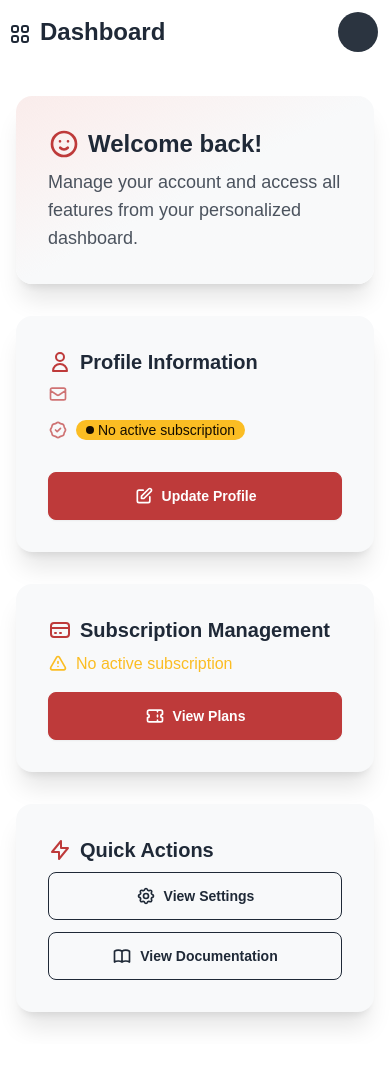
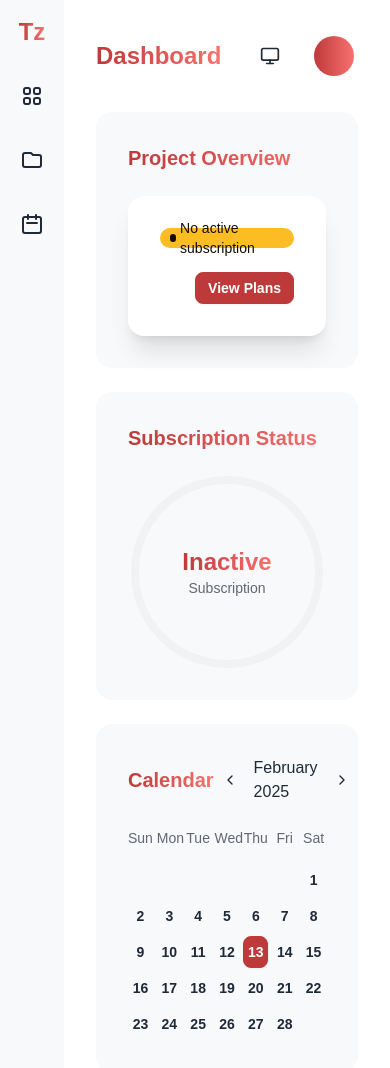
Before and after one commit to parcho07082002/NextJS-Supabase-Stripe-SaaS-Boileplate, a Next.js app: page /dashboard in a window 390 px wide. Shown: the top 1068 px of the page. Before the commit the page ends 1044 px from the top, so only its background shows below. Built offline with nearby package versions, Linux system fonts and the light colour scheme; no server answers.

Commit message:
Refactor dashboard with improved layout, sidebar, and responsive design

```diff
--- a/app/api/stripe/portal/route.ts
+++ b/app/api/stripe/portal/route.ts
@@ -2,7 +2,7 @@ import { NextResponse } from 'next/server';
 import { createCustomerPortalSession } from '@/utils/stripe';
 import { supabase } from '@/utils/supabase';
 
-export async function POST(req: Request) {
+export async function POST() {
   try {
     // Get user session
     const {
--- /dev/null
+++ b/app/components/Calendar.tsx
@@ -0,0 +1,103 @@
+'use client';
+
+import { useState } from 'react';
+import { ChevronLeft, ChevronRight } from 'lucide-react';
+
+export default function Calendar() {
+  const [currentDate, setCurrentDate] = useState(new Date());
+
+  const daysInMonth = new Date(
+    currentDate.getFullYear(),
+    currentDate.getMonth() + 1,
+    0
+  ).getDate();
+
+  const firstDayOfMonth = new Date(
+    currentDate.getFullYear(),
+    currentDate.getMonth(),
+    1
+  ).getDay();
+
+  const monthNames = [
+    'January', 'February', 'March', 'April', 'May', 'June',
+    'July', 'August', 'September', 'October', 'November', 'December'
+  ];
+
+  const days = ['Sun', 'Mon', 'Tue', 'Wed', 'Thu', 'Fri', 'Sat'];
+
+  const previousMonth = () => {
+    setCurrentDate(new Date(currentDate.getFullYear(), currentDate.getMonth() - 1));
+  };
+
+  const nextMonth = () => {
+    setCurrentDate(new Date(currentDate.getFullYear(), currentDate.getMonth() + 1));
+  };
+
+  const isToday = (day: number) => {
+    const today = new Date();
+    return (
+      day === today.getDate() &&
+      currentDate.getMonth() === today.getMonth() &&
+      currentDate.getFullYear() === today.getFullYear()
+    );
+  };
+
+  return (
+    <div className="card bg-base-200">
+      <div className="card-body">
+        <div className="flex items-center justify-between mb-4">
+          <h2 className="card-title bg-gradient-to-r from-primary to-secondary bg-clip-text text-transparent">
+            Calendar
+          </h2>
+          <div className="flex items-center gap-2">
+            <button
+              onClick={previousMonth}
+              className="btn btn-ghost btn-sm btn-square text-base-content"
+            >
+              <ChevronLeft className="h-4 w-4" />
+            </button>
+            <span className="text-base-content font-medium">
+              {monthNames[currentDate.getMonth()]} {currentDate.getFullYear()}
+            </span>
+            <button
+              onClick={nextMonth}
+              className="btn btn-ghost btn-sm btn-square text-base-content"
+            >
+              <ChevronRight className="h-4 w-4" />
+            </button>
+          </div>
+        </div>
+
+        <div className="grid grid-cols-7 gap-1 text-center text-sm mb-2 text-base-content/70">
+          {days.map((day) => (
+            <div key={day}>{day}</div>
+          ))}
+        </div>
+
+        <div className="grid grid-cols-7 gap-1">
+          {Array.from({ length: firstDayOfMonth }).map((_, index) => (
+            <button key={`empty-${index}`} className="btn btn-ghost btn-sm p-1 h-8 min-h-0 text-base-content/20 cursor-default">
+              {" "}
+            </button>
+          ))}
+
+          {Array.from({ length: daysInMonth }).map((_, index) => {
+            const day = index + 1;
+            return (
+              <button
+                key={day}
+                className={`btn btn-sm p-1 h-8 min-h-0 ${
+                  isToday(day)
+                    ? 'btn-primary text-primary-content'
+                    : 'btn-ghost text-base-content hover:bg-base-300'
+                }`}
+              >
+                {day}
+              </button>
+            );
+          })}
+        </div>
+      </div>
+    </div>
+  );
+}
--- a/app/components/ThemeSwitcher.tsx
+++ b/app/components/ThemeSwitcher.tsx
@@ -43,7 +43,7 @@ export default function ThemeSwitcher() {
 
   return (
     <div className="dropdown dropdown-end">
-      <div tabIndex={0} role="button" className="btn btn-ghost btn-circle">
+      <div tabIndex={0} role="button" className="btn btn-ghost btn-circle text-base-content hover:bg-base-200">
         {theme === 'dark' ? (
           <Moon className="h-5 w-5" />
         ) : theme === 'light' ? (
@@ -52,10 +52,10 @@ export default function ThemeSwitcher() {
           <Monitor className="h-5 w-5" />
         )}
       </div>
-      <ul tabIndex={0} className="dropdown-content z-[1] menu p-2 shadow-lg bg-base-100 rounded-box w-52">
+      <ul tabIndex={0} className="dropdown-content z-[1] menu p-2 shadow-lg bg-base-200 rounded-box w-52">
         <li>
           <button
-            className={`${theme === 'light' ? 'active' : ''}`}
+            className={`flex items-center gap-2 text-base-content hover:bg-base-300 ${theme === 'light' ? 'active bg-base-300' : ''}`}
             onClick={() => handleThemeChange('light')}
           >
             <Sun className="h-4 w-4" /> Light
@@ -63,7 +63,7 @@ export default function ThemeSwitcher() {
         </li>
         <li>
           <button
-            className={`${theme === 'dark' ? 'active' : ''}`}
+            className={`flex items-center gap-2 text-base-content hover:bg-base-300 ${theme === 'dark' ? 'active bg-base-300' : ''}`}
             onClick={() => handleThemeChange('dark')}
           >
             <Moon className="h-4 w-4" /> Dark
@@ -71,7 +71,7 @@ export default function ThemeSwitcher() {
         </li>
         <li>
           <button
-            className={`${theme === 'system' ? 'active' : ''}`}
+            className={`flex items-center gap-2 text-base-content hover:bg-base-300 ${theme === 'system' ? 'active bg-base-300' : ''}`}
             onClick={() => handleThemeChange('system')}
           >
             <Monitor className="h-4 w-4" /> System
--- a/app/dashboard/page.tsx
+++ b/app/dashboard/page.tsx
@@ -2,6 +2,8 @@
 
 import { useState, useEffect } from 'react';
 import { useAuth } from '@/app/contexts/AuthContext';
+import ThemeSwitcher from '../components/ThemeSwitcher';
+import Calendar from '../components/Calendar';
 
 interface Subscription {
   id: string;
@@ -50,25 +52,45 @@ export default function Dashboard() {
   if (loading) {
     return (
       <div className="min-h-screen flex items-center justify-center bg-base-100">
-        <span className="loading loading-spinner loading-lg"></span>
+        <span className="loading loading-spinner loading-lg text-base-content"></span>
       </div>
     );
   }
+
   return (
-    <div className="min-h-screen bg-base-100">
-      <nav className="navbar bg-base-100">
-        <div className="flex-1">
-          <span className="text-2xl font-bold text-base-content">
-            <svg xmlns="http://www.w3.org/2000/svg" className="inline-block w-6 h-6 mr-2 stroke-current" fill="none" viewBox="0 0 24 24" stroke="currentColor">
+    <div className="min-h-screen bg-base-100 flex">
+      {/* Sidebar */}
+      <aside className="w-16 bg-base-200 min-h-screen flex flex-col items-center py-4 gap-6">
+        <div className="text-2xl font-bold bg-gradient-to-r from-primary to-secondary bg-clip-text text-transparent">Tz</div>
+        <nav className="flex flex-col gap-4">
+          <button className="btn btn-ghost btn-square text-base-content">
+            <svg xmlns="http://www.w3.org/2000/svg" className="h-6 w-6" fill="none" viewBox="0 0 24 24" stroke="currentColor">
               <path strokeLinecap="round" strokeLinejoin="round" strokeWidth={2} d="M4 6a2 2 0 012-2h2a2 2 0 012 2v2a2 2 0 01-2 2H6a2 2 0 01-2-2V6zM14 6a2 2 0 012-2h2a2 2 0 012 2v2a2 2 0 01-2 2h-2a2 2 0 01-2-2V6zM4 16a2 2 0 012-2h2a2 2 0 012 2v2a2 2 0 01-2 2H6a2 2 0 01-2-2v-2zM14 16a2 2 0 012-2h2a2 2 0 012 2v2a2 2 0 01-2 2h-2a2 2 0 01-2-2v-2z" />
             </svg>
-            Dashboard
-          </span>
-        </div>
-        <div className="flex-none gap-2">
+          </button>
+          <button className="btn btn-ghost btn-square text-base-content">
+            <svg xmlns="http://www.w3.org/2000/svg" className="h-6 w-6" fill="none" viewBox="0 0 24 24" stroke="currentColor">
+              <path strokeLinecap="round" strokeLinejoin="round" strokeWidth={2} d="M3 7v10a2 2 0 002 2h14a2 2 0 002-2V9a2 2 0 00-2-2h-6l-2-2H5a2 2 0 00-2 2z" />
+            </svg>
+          </button>
+          <button className="btn btn-ghost btn-square text-base-content">
+            <svg xmlns="http://www.w3.org/2000/svg" className="h-6 w-6" fill="none" viewBox="0 0 24 24" stroke="currentColor">
+              <path strokeLinecap="round" strokeLinejoin="round" strokeWidth={2} d="M8 7V3m8 4V3m-9 8h10M5 21h14a2 2 0 002-2V7a2 2 0 00-2-2H5a2 2 0 00-2 2v12a2 2 0 002 2z" />
+            </svg>
+          </button>
+        </nav>
+      </aside>
+
+      {/* Main Content */}
+      <main className="flex-1 p-8">
+        {/* Header */}
+        <header className="flex justify-between items-center mb-8">
+          <h1 className="text-2xl font-bold bg-gradient-to-r from-primary to-secondary bg-clip-text text-transparent">Dashboard</h1>
+          <div className="flex items-center gap-4">
+            <ThemeSwitcher />
             <div className="dropdown dropdown-end">
               <div tabIndex={0} role="button" className="btn btn-ghost btn-circle avatar placeholder">
-              <div className="bg-neutral text-neutral-content rounded-full w-10">
+                <div className="bg-gradient-to-r from-primary to-secondary text-primary-content rounded-full w-10">
                   <span className="text-xl">{profile?.email?.[0].toUpperCase()}</span>
                 </div>
               </div>
@@ -84,152 +106,74 @@ export default function Dashboard() {
               </ul>
             </div>
           </div>
-      </nav>
+        </header>
 
-      <main className="container mx-auto px-4 py-8">
-        <div className="grid grid-cols-1 md:grid-cols-2 gap-8">
-          {/* Welcome Card */}
-          <div className="card bg-gradient-to-br from-primary/10 via-base-200 to-base-200 shadow-xl col-span-full backdrop-blur-sm">
+        {/* Main Grid */}
+        <div className="grid grid-cols-1 lg:grid-cols-4 gap-6">
+          {/* Left Column - Project Overview */}
+          <div className="lg:col-span-3 space-y-6">
+            <div className="card bg-base-200">
               <div className="card-body">
-              <h2 className="card-title text-2xl text-base-content flex items-center gap-2">
-                <svg xmlns="http://www.w3.org/2000/svg" className="h-8 w-8 text-primary" fill="none" viewBox="0 0 24 24" stroke="currentColor">
-                  <path strokeLinecap="round" strokeLinejoin="round" strokeWidth={2} d="M14.828 14.828a4 4 0 01-5.656 0M9 10h.01M15 10h.01M21 12a9 9 0 11-18 0 9 9 0 0118 0z" />
-                </svg>
-                Welcome back!
-              </h2>
-              <p className="text-base-content/80 text-lg">Manage your account and access all features from your personalized dashboard.</p>
+                <h2 className="card-title mb-4 bg-gradient-to-r from-primary to-secondary bg-clip-text text-transparent">Project Overview</h2>
+                <div className="card bg-base-100 shadow-xl">
+                  <div className="card-body">
+                    <div className="flex items-center gap-2">
+                      <div className={`badge ${subscription?.status === 'active' ? 'badge-success' : 'badge-warning'} gap-1`}>
+                        <span className="inline-block w-2 h-2 rounded-full bg-current"></span>
+                        {subscription?.status || 'No active subscription'}
                       </div>
                     </div>
-
-          {/* Profile Info */}
-          <div className="card bg-base-200 shadow-xl hover:shadow-2xl transition-shadow duration-300">
-            <div className="card-body">
-              <h2 className="card-title text-base-content flex items-center gap-2">
-                <svg xmlns="http://www.w3.org/2000/svg" className="h-6 w-6 text-primary" fill="none" viewBox="0 0 24 24" stroke="currentColor">
-                  <path strokeLinecap="round" strokeLinejoin="round" strokeWidth={2} d="M16 7a4 4 0 11-8 0 4 4 0 018 0zM12 14a7 7 0 00-7 7h14a7 7 0 00-7-7z" />
-                </svg>
-                Profile Information
-              </h2>
-              <div className="space-y-4 text-base-content/80">
-                <div className="flex items-center gap-2">
-                  <svg xmlns="http://www.w3.org/2000/svg" className="h-5 w-5 text-primary/70" fill="none" viewBox="0 0 24 24" stroke="currentColor">
-                    <path strokeLinecap="round" strokeLinejoin="round" strokeWidth={2} d="M3 8l7.89 5.26a2 2 0 002.22 0L21 8M5 19h14a2 2 0 002-2V7a2 2 0 00-2-2H5a2 2 0 00-2 2v10a2 2 0 002 2z" />
-                  </svg>
-                  <span className="font-medium">{profile?.email}</span>
-                </div>
-                <div className="flex items-center gap-2">
-                  <svg xmlns="http://www.w3.org/2000/svg" className="h-5 w-5 text-primary/70" fill="none" viewBox="0 0 24 24" stroke="currentColor">
-                    <path strokeLinecap="round" strokeLinejoin="round" strokeWidth={2} d="M9 12l2 2 4-4M7.835 4.697a3.42 3.42 0 001.946-.806 3.42 3.42 0 014.438 0 3.42 3.42 0 001.946.806 3.42 3.42 0 013.138 3.138 3.42 3.42 0 00.806 1.946 3.42 3.42 0 010 4.438 3.42 3.42 0 00-.806 1.946 3.42 3.42 0 01-3.138 3.138 3.42 3.42 0 00-1.946.806 3.42 3.42 0 01-4.438 0 3.42 3.42 0 00-1.946-.806 3.42 3.42 0 01-3.138-3.138 3.42 3.42 0 00-.806-1.946 3.42 3.42 0 010-4.438 3.42 3.42 0 00.806-1.946 3.42 3.42 0 013.138-3.138z" />
-                  </svg>
-                  <span className={`badge ${subscription?.status === 'active' ? 'badge-success' : 'badge-warning'} gap-1`}>
-                    <span className="inline-block w-2 h-2 rounded-full bg-current"></span>
-                    {subscription?.status || 'No active subscription'}
-                  </span>
-                </div>
                     {subscription?.current_period_end && (
-                  <div className="flex items-center gap-2">
-                    <svg xmlns="http://www.w3.org/2000/svg" className="h-5 w-5 text-primary/70" fill="none" viewBox="0 0 24 24" stroke="currentColor">
-                      <path strokeLinecap="round" strokeLinejoin="round" strokeWidth={2} d="M8 7V3m8 4V3m-9 8h10M5 21h14a2 2 0 002-2V7a2 2 0 00-2-2H5a2 2 0 00-2 2v12a2 2 0 002 2z" />
-                    </svg>
-                    <span>Next Billing: {new Date(subscription.current_period_end).toLocaleDateString()}</span>
-                  </div>
+                      <p className="text-sm text-base-content/70">
+                        Next Billing: {new Date(subscription.current_period_end).toLocaleDateString()}
+                      </p>
+                    )}
+                    <div className="card-actions justify-end mt-4">
+                      {subscription?.status === 'active' ? (
+                        <button
+                          className="btn btn-primary btn-sm"
+                          onClick={handleManageSubscription}
+                          disabled={managingSubscription}
+                        >
+                          {managingSubscription ? (
+                            <span className="loading loading-spinner loading-sm" />
+                          ) : (
+                            'Manage'
+                          )}
+                        </button>
+                      ) : (
+                        <a href="/pricing" className="btn btn-primary btn-sm">View Plans</a>
                       )}
                     </div>
-              <div className="mt-6">
-                <button className="btn btn-primary w-full gap-2">
-                  <svg xmlns="http://www.w3.org/2000/svg" className="h-5 w-5" fill="none" viewBox="0 0 24 24" stroke="currentColor">
-                    <path strokeLinecap="round" strokeLinejoin="round" strokeWidth={2} d="M11 5H6a2 2 0 00-2 2v11a2 2 0 002 2h11a2 2 0 002-2v-5m-1.414-9.414a2 2 0 112.828 2.828L11.828 15H9v-2.828l8.586-8.586z" />
-                  </svg>
-                  Update Profile
-                </button>
+                  </div>
                 </div>
               </div>
             </div>
 
-          {/* Subscription Management */}
-          <div className="card bg-base-200 shadow-xl hover:shadow-2xl transition-shadow duration-300">
+            {/* Subscription Status */}
+            <div className="card bg-base-200">
               <div className="card-body">
-              <h2 className="card-title text-base-content flex items-center gap-2">
-                <svg xmlns="http://www.w3.org/2000/svg" className="h-6 w-6 text-primary" fill="none" viewBox="0 0 24 24" stroke="currentColor">
-                  <path strokeLinecap="round" strokeLinejoin="round" strokeWidth={2} d="M3 10h18M7 15h1m4 0h1m-7 4h12a3 3 0 003-3V8a3 3 0 00-3-3H6a3 3 0 00-3 3v8a3 3 0 003 3z" />
-                </svg>
-                Subscription Management
-              </h2>
-              <div className="space-y-4 text-base-content/80">
-                {subscription?.status === 'active' ? (
-                  <>
-                    <div className="flex items-center gap-2 text-success">
-                      <svg xmlns="http://www.w3.org/2000/svg" className="h-5 w-5" fill="none" viewBox="0 0 24 24" stroke="currentColor">
-                        <path strokeLinecap="round" strokeLinejoin="round" strokeWidth={2} d="M9 12l2 2 4-4m6 2a9 9 0 11-18 0 9 9 0 0118 0z" />
-                      </svg>
-                      <span className="font-medium">Your subscription is active</span>
+                <h2 className="card-title mb-4 bg-gradient-to-r from-primary to-secondary bg-clip-text text-transparent">Subscription Status</h2>
+                <div className="flex justify-center">
+                  <div className="w-48 h-48 relative">
+                    <div className="w-full h-full rounded-full border-8 border-base-300"></div>
+                    <div className="absolute inset-0 flex items-center justify-center">
+                      <div className="text-center">
+                        <div className="text-2xl font-bold bg-gradient-to-r from-primary to-secondary bg-clip-text text-transparent">
+                          {subscription?.status === 'active' ? 'Active' : 'Inactive'}
                         </div>
-                    <button
-                      className="btn btn-primary w-full gap-2"
-                      onClick={handleManageSubscription}
-                      disabled={managingSubscription}
-                    >
-                      {managingSubscription ? (
-                        <span className="loading loading-spinner" />
-                      ) : (
-                        <>
-                          <svg xmlns="http://www.w3.org/2000/svg" className="h-5 w-5" fill="none" viewBox="0 0 24 24" stroke="currentColor">
-                            <path strokeLinecap="round" strokeLinejoin="round" strokeWidth={2} d="M10.325 4.317c.426-1.756 2.924-1.756 3.35 0a1.724 1.724 0 002.573 1.066c1.543-.94 3.31.826 2.37 2.37a1.724 1.724 0 001.065 2.572c1.756.426 1.756 2.924 0 3.35a1.724 1.724 0 00-1.066 2.573c.94 1.543-.826 3.31-2.37 2.37a1.724 1.724 0 00-2.572 1.065c-.426 1.756-2.924 1.756-3.35 0a1.724 1.724 0 00-2.573-1.066c-1.543.94-3.31-.826-2.37-2.37a1.724 1.724 0 00-1.065-2.572c-1.756-.426-1.756-2.924 0-3.35a1.724 1.724 0 001.066-2.573c-.94-1.543.826-3.31 2.37-2.37.996.608 2.296.07 2.572-1.065z" />
-                            <path strokeLinecap="round" strokeLinejoin="round" strokeWidth={2} d="M15 12a3 3 0 11-6 0 3 3 0 016 0z" />
-                          </svg>
-                          Manage Subscription
-                        </>
-                      )}
-                    </button>
-                  </>
-                ) : (
-                  <>
-                    <div className="flex items-center gap-2 text-warning">
-                      <svg xmlns="http://www.w3.org/2000/svg" className="h-5 w-5" fill="none" viewBox="0 0 24 24" stroke="currentColor">
-                        <path strokeLinecap="round" strokeLinejoin="round" strokeWidth={2} d="M12 9v2m0 4h.01m-6.938 4h13.856c1.54 0 2.502-1.667 1.732-3L13.732 4c-.77-1.333-2.694-1.333-3.464 0L3.34 16c-.77 1.333.192 3 1.732 3z" />
-                      </svg>
-                      <span className="font-medium">No active subscription</span>
+                        <div className="text-sm text-base-content/70">Subscription</div>
                       </div>
-                    <a
-                      href="/pricing"
-                      className="btn btn-primary w-full gap-2"
-                    >
-                      <svg xmlns="http://www.w3.org/2000/svg" className="h-5 w-5" fill="none" viewBox="0 0 24 24" stroke="currentColor">
-                        <path strokeLinecap="round" strokeLinejoin="round" strokeWidth={2} d="M15 5v2m0 4v2m0 4v2M5 5a2 2 0 00-2 2v3a2 2 0 110 4v3a2 2 0 002 2h14a2 2 0 002-2v-3a2 2 0 110-4V7a2 2 0 00-2-2H5z" />
-                      </svg>
-                      View Plans
-                    </a>
-                  </>
-                )}
+                    </div>
+                  </div>
+                </div>
               </div>
             </div>
           </div>
 
-          {/* Quick Actions */}
-          <div className="card bg-base-200 shadow-xl hover:shadow-2xl transition-shadow duration-300">
-            <div className="card-body">
-              <h2 className="card-title text-base-content flex items-center gap-2">
-                <svg xmlns="http://www.w3.org/2000/svg" className="h-6 w-6 text-primary" fill="none" viewBox="0 0 24 24" stroke="currentColor">
-                  <path strokeLinecap="round" strokeLinejoin="round" strokeWidth={2} d="M13 10V3L4 14h7v7l9-11h-7z" />
-                </svg>
-                Quick Actions
-              </h2>
-              <div className="grid grid-cols-1 gap-3">
-                <button className="btn btn-outline hover:btn-primary w-full gap-2 transition-colors">
-                  <svg xmlns="http://www.w3.org/2000/svg" className="h-5 w-5" fill="none" viewBox="0 0 24 24" stroke="currentColor">
-                    <path strokeLinecap="round" strokeLinejoin="round" strokeWidth={2} d="M10.325 4.317c.426-1.756 2.924-1.756 3.35 0a1.724 1.724 0 002.573 1.066c1.543-.94 3.31.826 2.37 2.37a1.724 1.724 0 001.065 2.572c1.756.426 1.756 2.924 0 3.35a1.724 1.724 0 00-1.066 2.573c.94 1.543-.826 3.31-2.37 2.37a1.724 1.724 0 00-2.572 1.065c-.426 1.756-2.924 1.756-3.35 0a1.724 1.724 0 00-2.573-1.066c-1.543.94-3.31-.826-2.37-2.37a1.724 1.724 0 00-1.065-2.572c-1.756-.426-1.756-2.924 0-3.35a1.724 1.724 0 001.066-2.573c-.94-1.543.826-3.31 2.37-2.37.996.608 2.296.07 2.572-1.065z" />
-                    <path strokeLinecap="round" strokeLinejoin="round" strokeWidth={2} d="M15 12a3 3 0 11-6 0 3 3 0 016 0z" />
-                  </svg>
-                  View Settings
-                </button>
-                <button className="btn btn-outline hover:btn-primary w-full gap-2 transition-colors">
-                  <svg xmlns="http://www.w3.org/2000/svg" className="h-5 w-5" fill="none" viewBox="0 0 24 24" stroke="currentColor">
-                    <path strokeLinecap="round" strokeLinejoin="round" strokeWidth={2} d="M12 6.253v13m0-13C10.832 5.477 9.246 5 7.5 5S4.168 5.477 3 6.253v13C4.168 18.477 5.754 18 7.5 18s3.332.477 4.5 1.253m0-13C13.168 5.477 14.754 5 16.5 5c1.747 0 3.332.477 4.5 1.253v13C19.832 18.477 18.247 18 16.5 18c-1.746 0-3.332.477-4.5 1.253" />
-                  </svg>
-                  View Documentation
-                </button>
-              </div>
-            </div>
+          {/* Right Column - Calendar */}
+          <div className="lg:col-span-1">
+            <Calendar />
           </div>
         </div>
       </main>
```
Also changed, not shown: 1 other file (tests, documents, lock files or other folders). Lines whose indentation alone changed are shown as unchanged.
